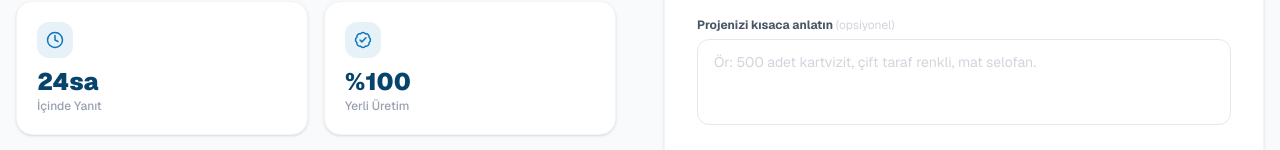
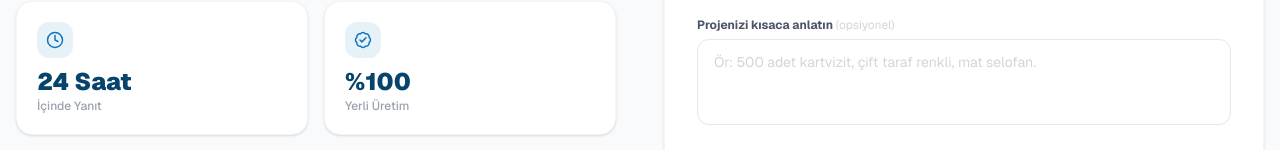
Before and after one commit to sarikayattaha/kmpbaski, a Next.js app: page / in a window 1280 px wide. Shown: the part 1545-1695 px from the top of the page. Built offline with nearby package versions, Linux system fonts and the light colour scheme; no server answers; the database is empty.

Commit message:
fix: istatistik kartında 24sa yerine 24 Saat yazıldı
Co-Authored-By: Claude Sonnet 4.6 <noreply@anthropic.com>

```diff
--- a/app/components/ContactFormSection.tsx
+++ b/app/components/ContactFormSection.tsx
@@ -6,7 +6,7 @@ import { Printer, Package, Gift, ArrowRight, Users, Clock, Star, BadgeCheck } fr
 const STATS = [
   { value: "1000+", label: "Mutlu Müşteri",      Icon: Users       },
   { value: "30+",   label: "Yıl Deneyim",         Icon: Star        },
-  { value: "24sa",  label: "İçinde Yanıt",        Icon: Clock       },
+  { value: "24 Saat",  label: "İçinde Yanıt",      Icon: Clock       },
   { value: "%100",  label: "Yerli Üretim",         Icon: BadgeCheck  },
 ];
 
```
